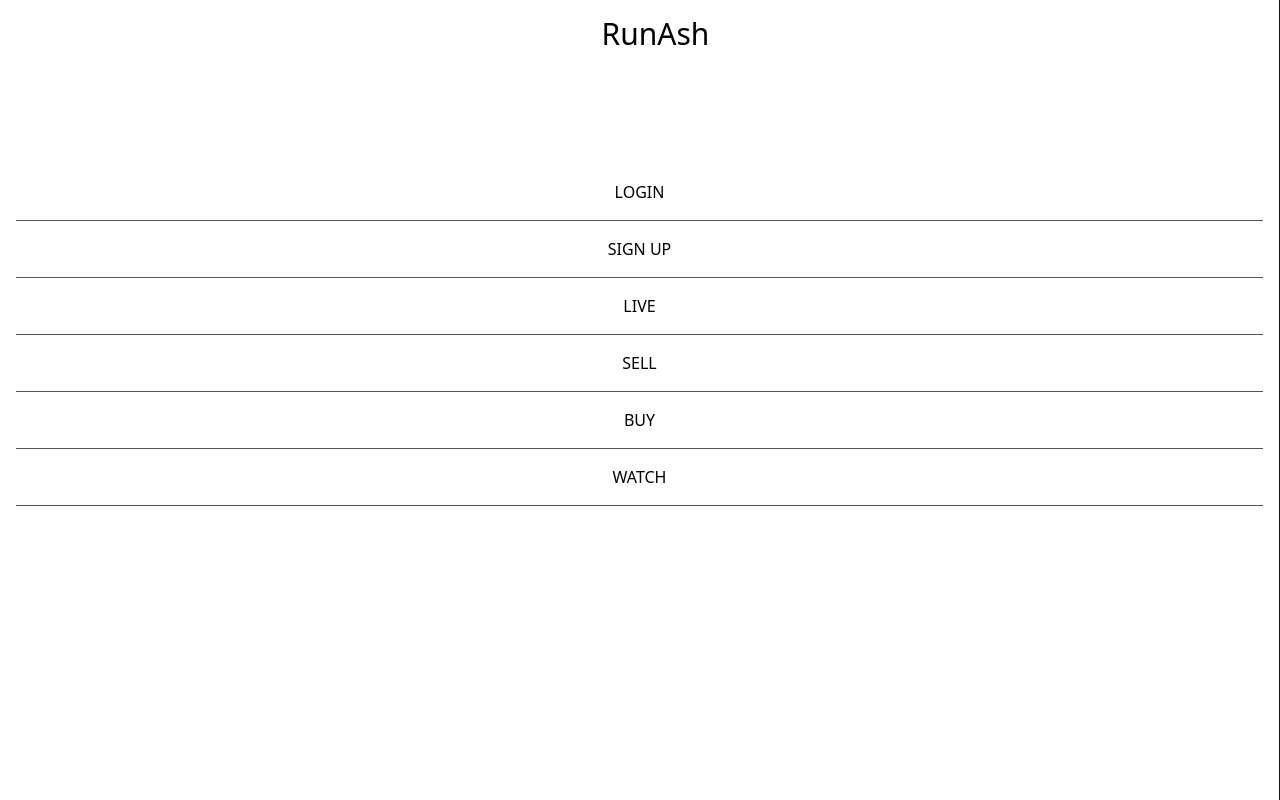
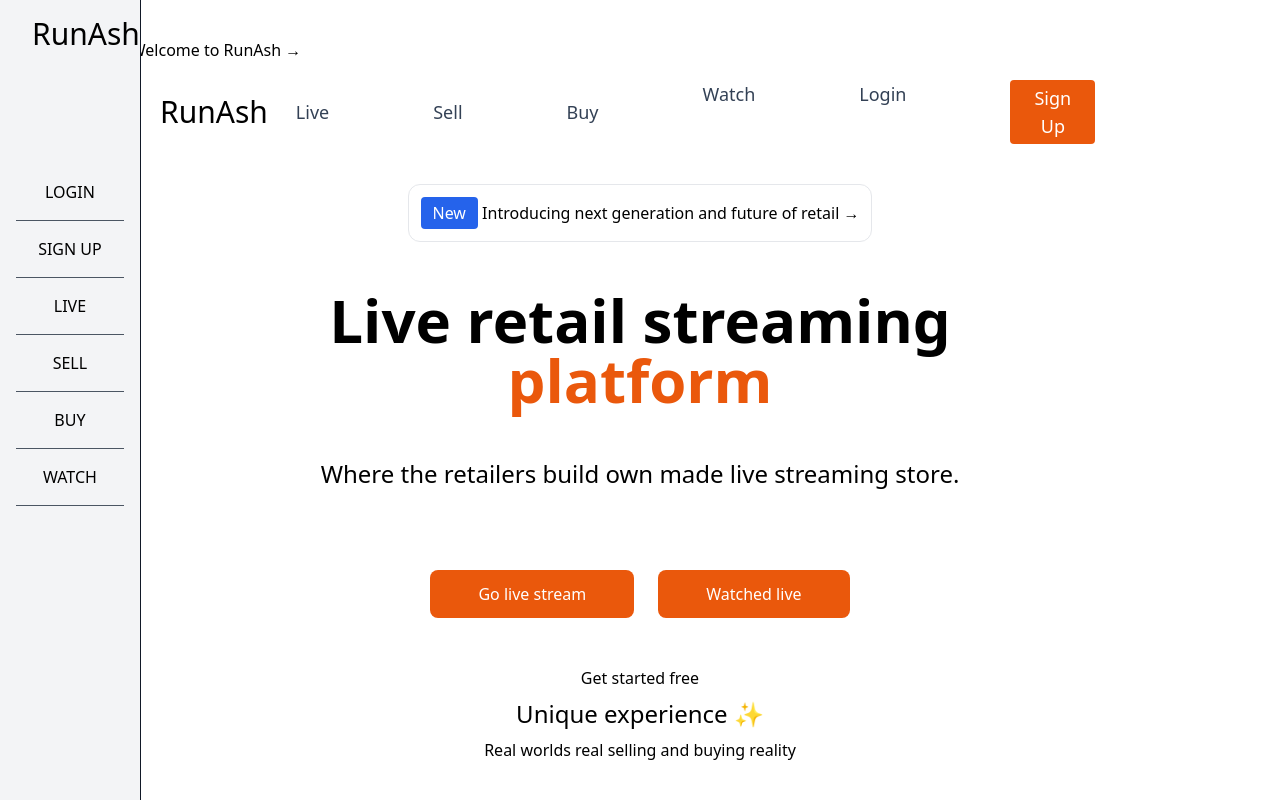
Before and after one commit to Vaibhavmurmu/nextjs13, a Next.js app: page / in a window 1280 px wide. Shown: the top 800 px of the page. Built offline with nearby package versions, Linux system fonts and the light colour scheme.

Commit message:
Update Navbar.js

```diff
--- a/components/Navbar.js
+++ b/components/Navbar.js
@@ -53,7 +53,7 @@ export default function Navbar() {
             </ul>
           <Bars2Icon className="p-4 mr-12"/>
         </div>
-        <div className='fixed left-0 top-0 w-full h-full border-r border-r-gray-900 bg-white ease-in-out duration-500'>
+        <div className='fixed left-0 top-0 w-[60] h-full border-r border-r-gray-900 bg-gray-100'>
         <h1 className="w-full text-3xl font-b text-black m-4">RunAsh</h1>
          <ul className="pt-24 uppercase p-4">
            <li className="p-4 border-b border-gray-600">Login</li>
```
